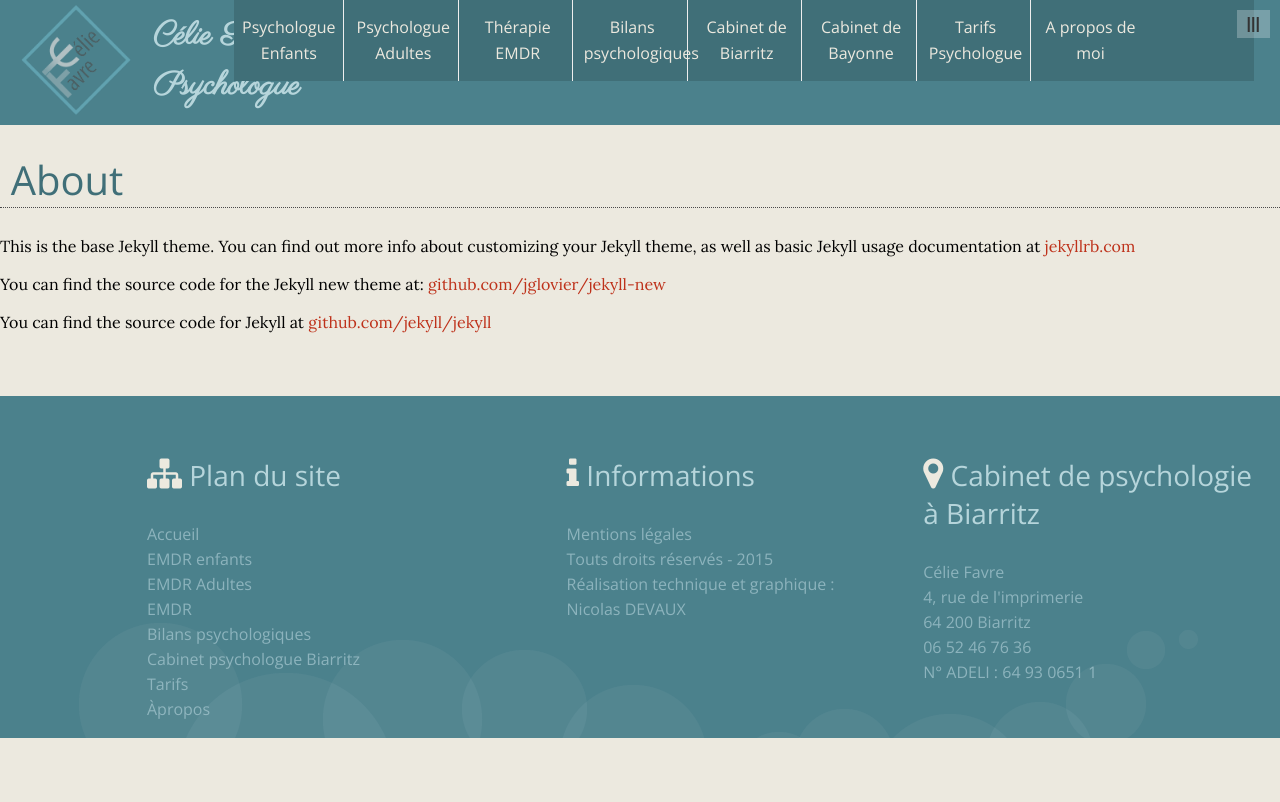
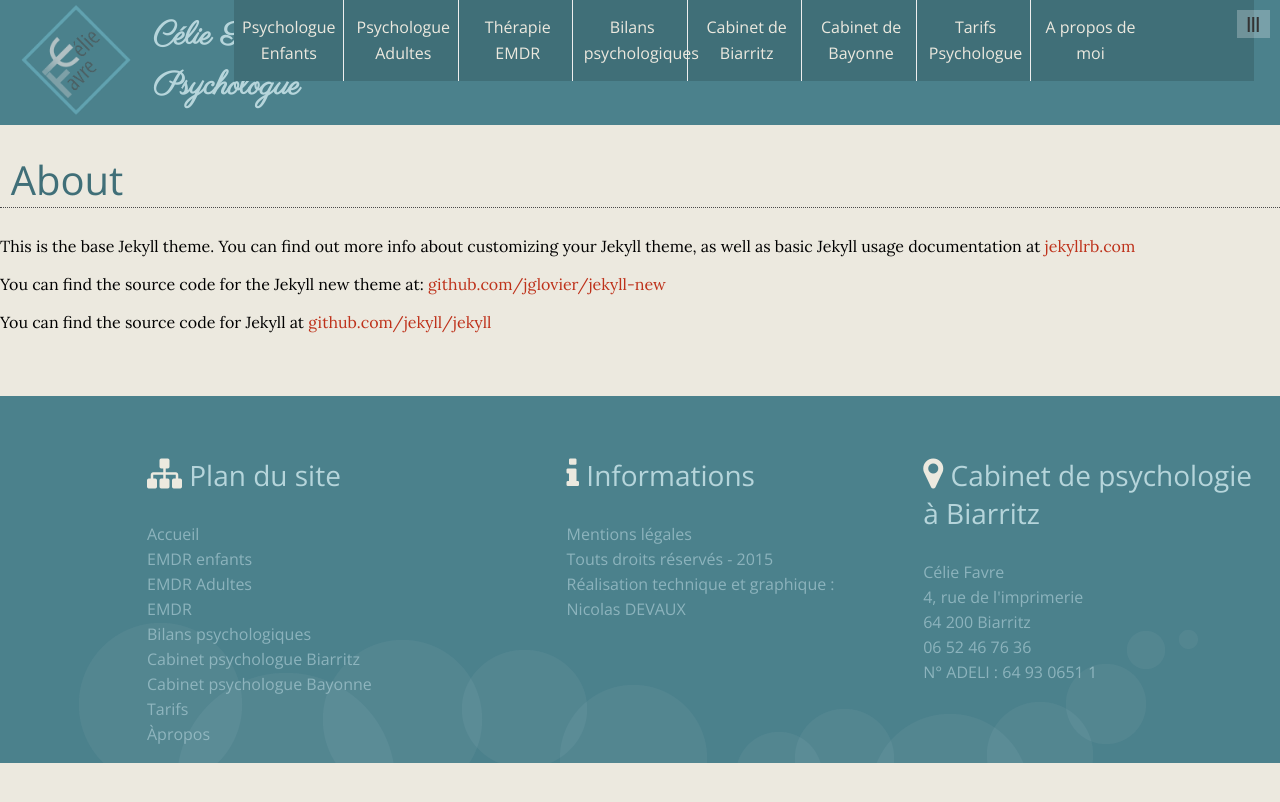
Before and after one commit to celiefavre/celiefavre.github.io, a Jekyll site: the page built from about.md, in a window 1280 px wide. Shown: the top 802 px of the page. Built offline with Jekyll 4.4.1, drawn with Linux system fonts in a browser that asks for light colours; nearby versions of some CDN libraries.

Commit message:
change menu footer

```diff
--- a/_includes/footer.html
+++ b/_includes/footer.html
@@ -9,6 +9,7 @@
 				<li><a href="{{ prepend: site.url }}/emdr/">EMDR</a></li>
 				<li><a href="{{ prepend: site.url }}/bilan-psychologique/">Bilans psychologiques</a></li>
 				<li><a href="{{ prepend: site.url }}/cabinet-psychologue-biarritz/">Cabinet psychologue Biarritz</a></li>
+				<li><a href="{{ prepend: site.url }}/psychologue-bayonne/">Cabinet psychologue Bayonne</a></li>
 				<li><a href="{{ prepend: site.url }}/tarifs-psychologue/">Tarifs</a></li>
 				<li><a href="{{ prepend: site.url }}/psychologue-favre/">&Agrave;propos</a></li>
 			</ul>
```
